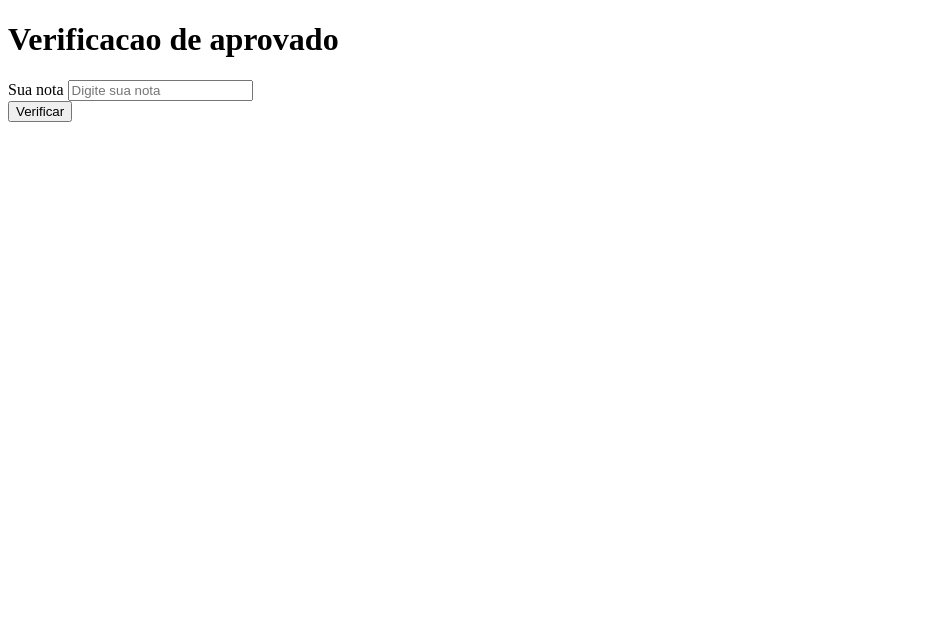
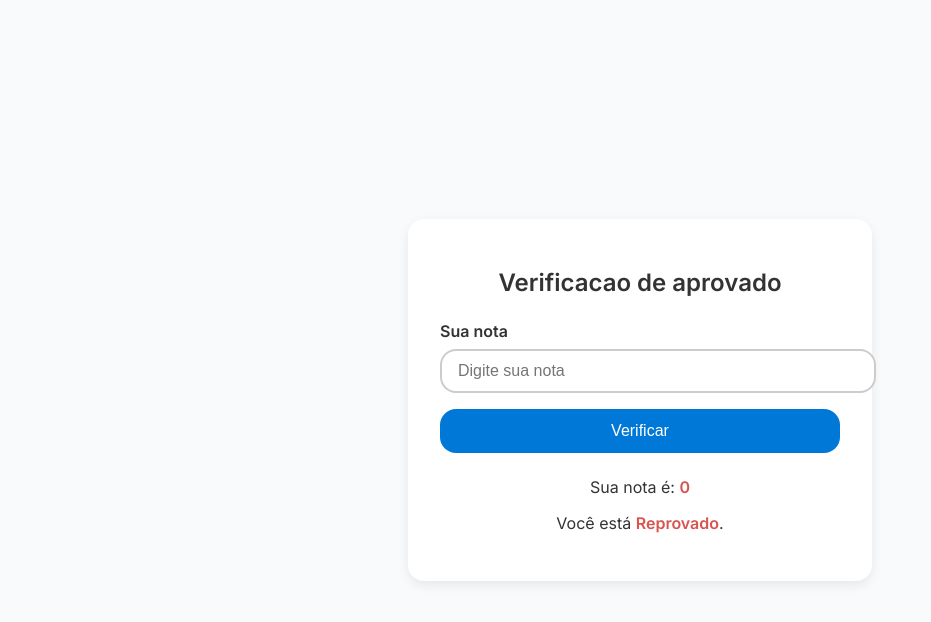
Before and after one commit to manoel-gosalan/Full-Stack, a plain HTML site: page Front-end/DESAFIOS/html/calculadora_nota.html in a window 1280 px wide. Both pictures are taken after a click on the button "Verificar". Shown: the whole page, without its empty margins (0-931 px from the left). Drawn offline with Linux system fonts and the light colour scheme.

Commit message:
Calculadora de Notas

```diff
--- /dev/null
+++ b/Front-end/DESAFIOS/css/caculadira.css
@@ -0,0 +1,122 @@
+@import url('https://fonts.googleapis.com/css2?family=Inter:wght@400;600&family=Noto+Sans+JP:wght@400;600&display=swap');
+
+:root {
+    --cor-fundo: #f9fafb;
+    --cor-primaria: #0078d7;
+    --cor-sucesso: #3ba55c;
+    --cor-erro: #d9534f;
+    --cor-texto: #333;
+    --radius: 1rem;
+    --transicao: 0.3s ease;
+}
+
+body {
+    margin: 0;
+    font-family: 'Inter', 'Noto Sans JP', sans-serif;
+    background: var(--cor-fundo);
+    color: var(--cor-texto);
+    display: flex;
+    align-items: center;
+    justify-content: center;
+    min-height: 100vh;
+}
+
+.container {
+    background: white;
+    padding: 2rem;
+    border-radius: var(--radius);
+    box-shadow: 0 4px 12px rgba(0, 0, 0, 0.08);
+    width: 90%;
+    max-width: 400px;
+    text-align: center;
+    transition: transform var(--transicao);
+}
+
+.container:hover {
+    transform: translateY(-2px);
+}
+
+h1 {
+    font-size: 1.5rem;
+    margin-bottom: 1.5rem;
+}
+
+.input-group {
+    margin-bottom: 1rem;
+    text-align: left;
+}
+
+label {
+    display: block;
+    margin-bottom: 0.5rem;
+    font-weight: 600;
+}
+
+input {
+    width: 100%;
+    padding: 0.7rem 1rem;
+    border: 2px solid #ccc;
+    border-radius: var(--radius);
+    font-size: 1rem;
+    outline: none;
+    transition: border-color var(--transicao), box-shadow var(--transicao);
+}
+
+input:focus {
+    border-color: var(--cor-primaria);
+    box-shadow: 0 0 0 3px rgba(0, 120, 215, 0.2);
+}
+
+button {
+    width: 100%;
+    background: var(--cor-primaria);
+    color: white;
+    padding: 0.8rem;
+    font-size: 1rem;
+    border: none;
+    border-radius: var(--radius);
+    cursor: pointer;
+    transition: background var(--transicao), transform var(--transicao);
+}
+
+button:hover {
+    background: #005bb5;
+    transform: translateY(-1px);
+}
+
+.resultado {
+    margin-top: 1.5rem;
+    opacity: 0;
+    transform: translateY(10px);
+    transition: opacity var(--transicao), transform var(--transicao);
+}
+
+.resultado.show {
+    opacity: 1;
+    transform: translateY(0);
+}
+
+.resultado.sucesso strong {
+    color: var(--cor-sucesso);
+}
+
+.resultado.erro strong {
+    color: var(--cor-erro);
+}
+
+/* Cores semânticas no resultado */
+.resultado.reprovado strong {
+  color: #d9534f; /* vermelho */
+}
+
+.resultado.recuperacao strong {
+  color: #a16107; /* amarelo */
+}
+
+.resultado.aprovado strong {
+  color: #3ba55c; /* verde */
+}
+
+.resultado.aprovado90 strong {
+    color: #024d1a;
+}
--- a/Front-end/DESAFIOS/html/calculadora_nota.html
+++ b/Front-end/DESAFIOS/html/calculadora_nota.html
@@ -4,17 +4,24 @@
     <meta charset="UTF-8">
     <meta name="viewport" content="width=device-width, initial-scale=1.0">
     <title>Calculadora de notas</title>
+    <link rel="shortcut icon" href="../img/calculadora.png" type="image/x-icon">
+    <link rel="stylesheet" href="../css/caculadira.css">
 </head>
 <body>
     <main class="container">
         <h1>Verificacao de aprovado</h1>
+
         <div class="input-group">
             <label for="notas">Sua nota</label>
-            <input type="number" id="nota" placeholder="Digite sua nota" min="0" autofocus />
+            <input type="number" id="nota" placeholder="Digite sua nota" min="0" max="100" autofocus/>
         </div>
+
         <button id="btn">Verificar</button>
+
         <div id="resultado" class="resultado"></div>
     </main>
 
+    <script src="../js/nota.js"></script>
+
 </body>
 </html>
--- /dev/null
+++ b/Front-end/DESAFIOS/js/nota.js
@@ -0,0 +1,50 @@
+const inputNota = document.getElementById('nota');
+const btnVerificar = document.getElementById('btn');
+const divResultado = document.getElementById('resultado');
+
+function verificarNota() {
+    const nota = Number(inputNota.value.trim());
+
+    // Validação robusta
+    if (isNaN(nota) || nota < 0 || nota > 100) {
+        exibirResultado('⚠️ Por favor, digite uma nota válida (0 a 100)', 'erro');
+        return;
+    }
+
+    let mensagem = `<p>Sua nota é: <strong>${nota}</strong></p>`;
+
+    if (nota < 50) {
+        mensagem += `<p>Você está <strong>Reprovado</strong>.</p>`;
+        tipoClasse = 'reprovado';
+    } else if (nota < 70) {
+        mensagem += `<p>Você está em <strong>Recuperação</strong>.</p>`;
+        tipoClasse= 'recuperacao';
+    } else if (nota < 90) {
+        mensagem += `<p>Você está <strong>Aprovado</strong>!</p>`;
+        tipoClasse ='aprovado';
+    } else {
+        mensagem += `<p>Parabéns! <strong>Aprovado com Excelência</strong> 🏅</p>`;
+        tipoClasse = 'aprovado90';
+    }
+
+    exibirResultado(mensagem, tipoClasse);
+}
+
+function exibirResultado(conteudo, tipo = 'normal') {
+    divResultado.innerHTML = conteudo;
+    divResultado.className = `resultado show ${tipo}`;
+}
+
+btnVerificar.addEventListener('click', () => {
+    console.log('Clicou');
+    verificarNota();
+});
+
+inputNota.addEventListener('keypress', e => {
+    if (e.key === 'Enter') verificarNota();
+});
+
+inputNota.addEventListener('input', () => {
+    divResultado.classList.remove('show');
+    setTimeout(() => (divResultado.innerHTML = ''), 300);
+});
--- a/Front-end/DESAFIOS/js/verificador_identidade.js
+++ b/Front-end/DESAFIOS/js/verificador_identidade.js
@@ -33,7 +33,7 @@ function exibirResultado(conteudo, tipo = 'normal') {
     divResultado.className = `resultado show ${tipo}`;
 }
 
-// Listeners
+// Funcao do button
 btnVerificar.addEventListener('click', verificarIdade);
 inputIdade.addEventListener('keypress', e => e.key === 'Enter' && verificarIdade());
 
```
Also changed, not shown: Front-end/DESAFIOS/img/calculadora.png (added).
